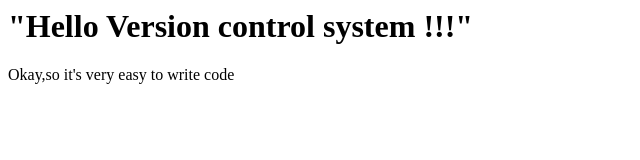
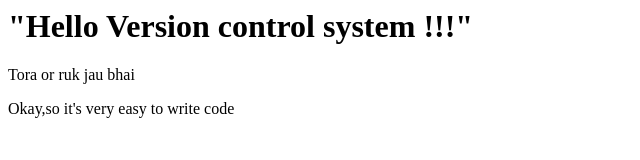
Before and after one commit to atinbera/Git-pull-and-push, a plain HTML site: page index.html in a window 1280 px wide. Shown: the whole page, without its empty margins (0-640 px from the left). Drawn offline with Linux system fonts and the light colour scheme.

Commit message:
creating new branch

```diff
--- a/index.html
+++ b/index.html
@@ -3,6 +3,7 @@
         <h1>
             "Hello Version control system !!!"
         </h1>
+        <p>Tora or ruk jau bhai</p>
         <p>Okay,so it's very easy to write code</p>
     </div>
 </html>
```
Also changed, not shown: 1 other file.
